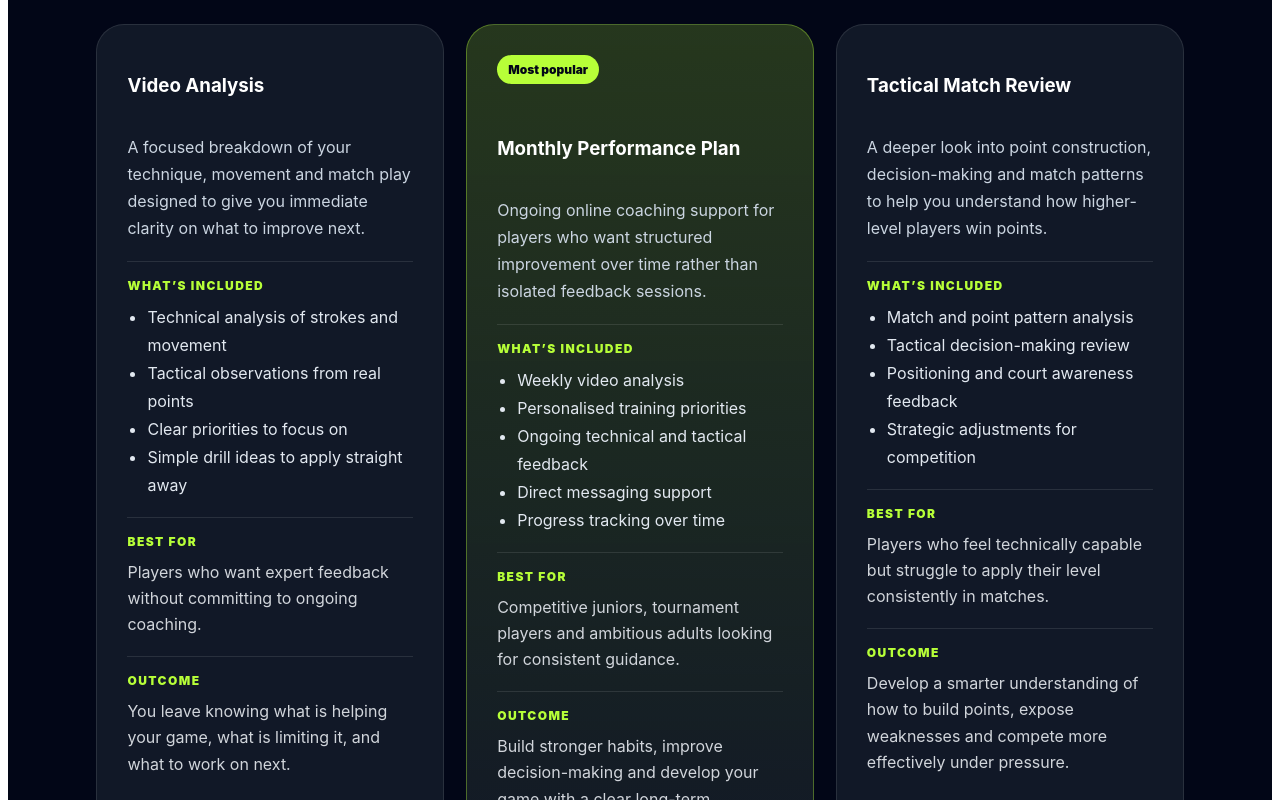
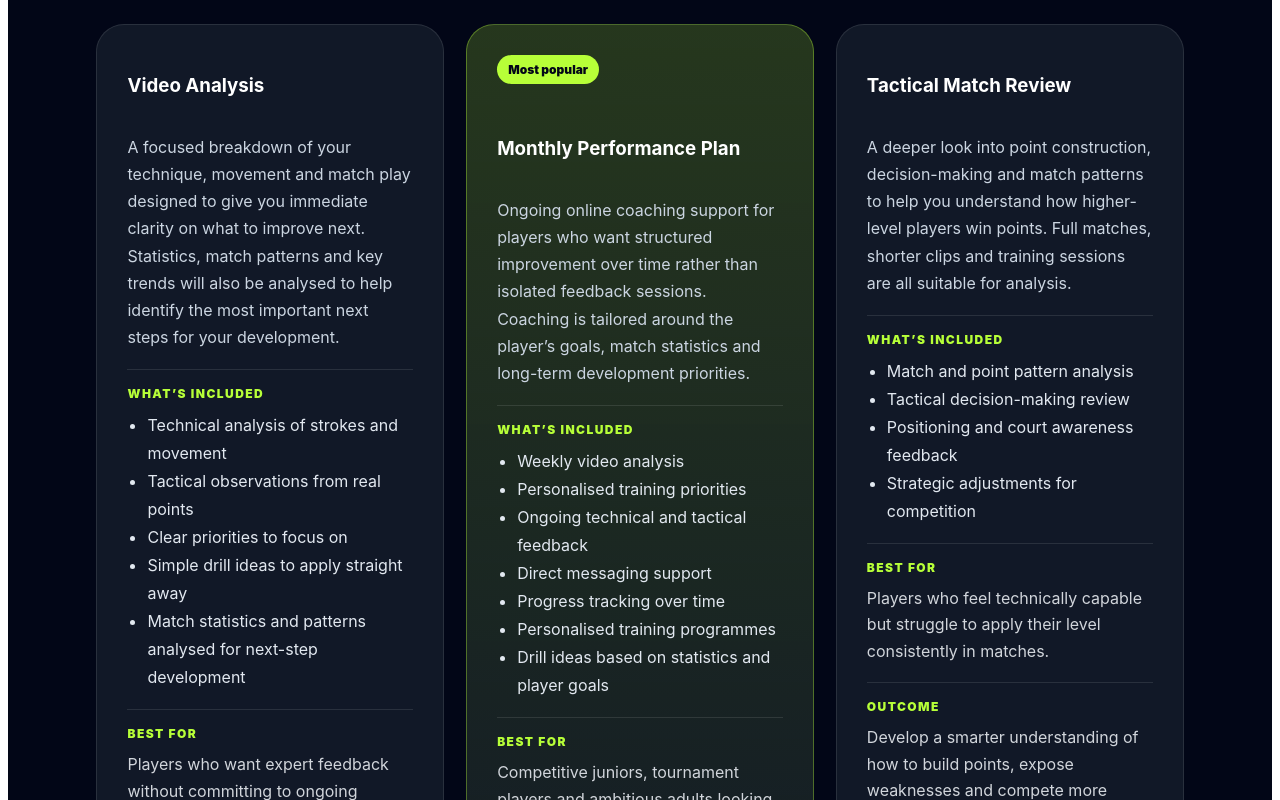
Before and after one commit to Shayryan123/Online-Tennis-Coaching, a React (Vite) app: page / in a window 1280 px wide. Shown: the part 2240-3040 px from the top of the page. Built offline with nearby package versions, Linux system fonts and the light colour scheme.

Commit message:
Update App.jsx

```diff
--- a/src/App.jsx
+++ b/src/App.jsx
@@ -74,27 +74,30 @@ function App() {
           <div style={styles.cardsGrid}>
             <OfferCard
               title="Video Analysis"
-              price="From £35"
-              text="A focused breakdown of your technique, movement and match play designed to give you immediate clarity on what to improve next."
+              price="£35"
+              text="A focused breakdown of your technique, movement and match play designed to give you immediate clarity on what to improve next. Statistics, match patterns and key trends will also be analysed to help identify the most important next steps for your development."
               includes={[
                 "Technical analysis of strokes and movement",
                 "Tactical observations from real points",
                 "Clear priorities to focus on",
                 "Simple drill ideas to apply straight away",
+                "Match statistics and patterns analysed for next-step development",
               ]}
               bestFor="Players who want expert feedback without committing to ongoing coaching."
               outcome="You leave knowing what is helping your game, what is limiting it, and what to work on next."
             />
             <OfferCard
               title="Monthly Performance Plan"
-              price="From £120/month"
-              text="Ongoing online coaching support for players who want structured improvement over time rather than isolated feedback sessions."
+              price="£80/month"
+              text="Ongoing online coaching support for players who want structured improvement over time rather than isolated feedback sessions. Coaching is tailored around the player’s goals, match statistics and long-term development priorities."
               includes={[
                 "Weekly video analysis",
                 "Personalised training priorities",
                 "Ongoing technical and tactical feedback",
                 "Direct messaging support",
                 "Progress tracking over time",
+                "Personalised training programmes",
+                "Drill ideas based on statistics and player goals",
               ]}
               bestFor="Competitive juniors, tournament players and ambitious adults looking for consistent guidance."
               outcome="Build stronger habits, improve decision-making and develop your game with a clear long-term structure."
@@ -102,8 +105,8 @@ function App() {
             />
             <OfferCard
               title="Tactical Match Review"
-              price="Custom"
-              text="A deeper look into point construction, decision-making and match patterns to help you understand how higher-level players win points."
+              price="£25"
+              text="A deeper look into point construction, decision-making and match patterns to help you understand how higher-level players win points. Full matches, shorter clips and training sessions are all suitable for analysis."
               includes={[
                 "Match and point pattern analysis",
                 "Tactical decision-making review",
```
